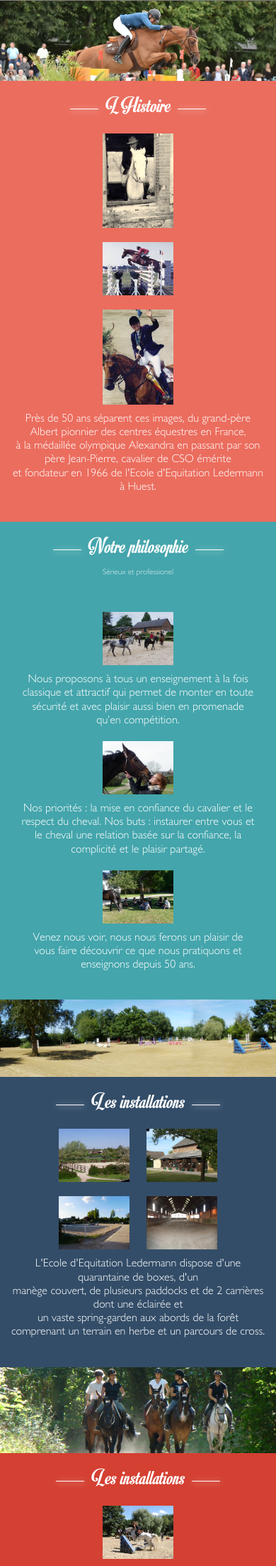
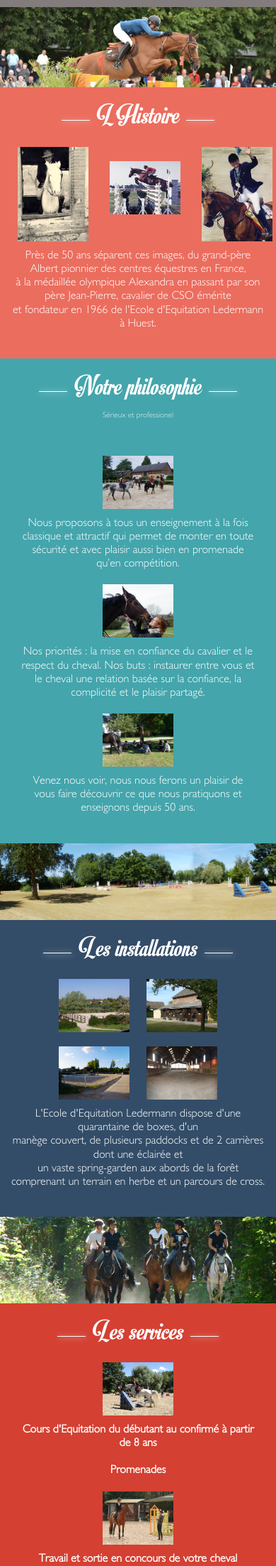
Before and after one commit to Stevensc92/equitation, a PHP site: page / in a window 390 px wide. Shown: the part 994-3200 px from the top of the page at 71% size. Run offline with PHP 8.4, Linux system fonts and the light colour scheme; some libraries are stand-ins or nearby versions.

Commit message:
update responsive v0.9.5

```diff
--- a/Public/css/style.css
+++ b/Public/css/style.css
@@ -232,6 +232,13 @@
 	background: #000;
 }
 
+#evreux a
+{
+	color: inherit;
+	font-weight: bold;
+	text-decoration: underline;
+}
+
 #evreux .details,
 #evreux .details img
 {
@@ -283,6 +290,16 @@
     {
         width: 15px;
     }
+
+	#evreux .maps
+	{
+		width: 350px;
+	}
+
+	#famille div.img-center:nth-child(2) > .img-mobile
+	{
+		margin-top: 30px;
+	}
 }
 
 @media (max-width: 400px)
@@ -294,9 +311,7 @@
 }
 
 @media (min-width: 768px)
-{
-	.navbar-toggle
-	{
+{12
 		display: block;
 		position: absolute;
 		right: 0;
@@ -314,8 +329,13 @@
 
 	#evreux .maps
 	{
-		width: 300px;
+		width: 400px;
 		height: auto;
+	}
+
+	#famille div.img-center:nth-child(2) > .img-mobile
+	{
+		margin-top: 30px;
 	}
 }
 
@@ -364,8 +384,13 @@
 
 	#evreux .maps
 	{
-		width: 400px;
+		width: 500px;
 		height: auto;
+	}
+
+	#famille div.img-center:nth-child(2) > .img-mobile
+	{
+		margin-top: 45px;
 	}
 }
 
--- a/Public/index.php
+++ b/Public/index.php
@@ -29,7 +29,7 @@
 					<span class="icon-bar"></span>
 				</button>
 				<a class="navbar-brand" href="#">
-					<img src="./img/logo.png" id="header-logo"/>
+					<img src="./img/logo.png" id="header-logo" alt="Logo de l'école"/>
 				</a>
 			</div>
 
@@ -53,7 +53,7 @@
 
 	<main id="container">
 		<div id="home">
-			<img src="./img/ecole.jpg" class="image-background" />
+			<img src="./img/ecole.jpg" class="image-background" alt="Aperçu de l'école"/>
 		</div>
 
 		<div id="school" class="container">
@@ -117,13 +117,13 @@
 			</div>
 
 			<div class="row">
-				<div class="col-xs-12 col-sm-12 col-md-4 img-center">
+				<div class="col-xs-4 col-sm-4 col-md-4 img-center">
 					<img src="./img/grand_pere_cheval.jpg" class="img-mobile" alt="Grand père sur un cheval"/>
 				</div>
-				<div class="col-xs-12 col-sm-12 col-md-4 img-center">
+				<div class="col-xs-4 col-sm-4 col-md-4 img-center">
 					<img src="./img/saut_obstacle.jpg" class="img-mobile" alt="Saut d'obstacle" />
 				</div>
-				<div class="col-xs-12 col-sm-12 col-md-4 img-center">
+				<div class="col-xs-4 col-sm-4 col-md-4 img-center">
 					<img src="./img/alexandra_celebration.jpg" class="img-mobile" alt="Alexandre Ledermann" />
 				</div>
 			</div>
@@ -263,11 +263,11 @@
 		<div id="service" class="container">
 			<div class="row">
 				<div class="title-section">
-					<h3 class="title">Les installations</h3>
+					<h3 class="title">Les services</h3>
 				</div>
 			</div>
 
-			<div class="row col-md-4">
+			<div class="row col-md-4 col-lg-4">
 				<div class="col-xs-12 col-sm-12 img-center">
 					<img
 						class="img-mobile"
@@ -284,7 +284,7 @@
 				</div>
 			</div>
 
-			<div class="row col-md-4">
+			<div class="row col-md-4 col-lg-4">
 				<div class="col-xs-12 col-sm-12 img-center">
 					<img
 						class="img-mobile"
@@ -302,7 +302,7 @@
 				</div>
 			</div>
 
-			<div class="row col-md-4">
+			<div class="row col-md-4 col-lg-4">
 				<div class="col-xs-12 col-sm-12 img-center">
 					<img
 						class="img-mobile"
@@ -334,8 +334,8 @@
 			</div>
 
 			<div class="row">
-				<div class="col-md-2"></div>
-				<div class="col-xs-12 col-sm-12 col-md-4">
+				<div class="col-xs-1 col-sm-2 col-md-1 col-lg-2"></div>
+				<div class="col-xs-10 col-sm-10 col-md-4 col-lg-4">
 					<ul class="tarif_ul">
 						<li>Leçons et balades à partir de : <br><span class="bold">22 € / l'heure</span> (tarif adhérent)<br>
 						<span class="bold">36 € / l'heure</span> (tarif non adhérent) </li>
@@ -343,8 +343,8 @@
 						<li>Coaching CSO personnalisé avec <br><span class="bold">Jean-Pierre ou Alexandra Ledermann</span> :<br> nous consulter</li>
 					</ul>
 				</div>
-
-				<div class="col-xs-12 col-sm-12 col-md-6">
+				<div class="col-xs-2 col-sm-2 hidden-md"></div>
+				<div class="col-xs-10 col-sm-10 col-md-6 col-lg-6">
 					<img src="./img/cheval_bisou.png" alt="Bisous de cheval" class="img-responsive" />
 				</div>
 			</div>
@@ -374,8 +374,8 @@
 			</div>
 
 			<div class="row">
-				<div class="col-xs-12 col-sm-12 col-md-6"></div>
-				<div class="col-xs-12 col-sm-12 col-md-6">
+				<div class="col-xs-12 col-sm-2 col-md-6"></div>
+				<div class="col-xs-12 col-sm-10 col-md-6">
 					<div class="sub_maps">
 						<span class="localisation">
 							<img src="./img/icone_localisation.png" alt="Localisation" /> <span class="txt">2 Rue de Fauville<br> 27930 HUEST</span>
@@ -386,7 +386,7 @@
 						</span>
 						<span class="number">
 							<img src="./img/icone_tel.png" alt="Telephone" />
-							<span class="txt">Tél : <a href="callto:0227341742">02 27 34 17 42</a></span>
+							<span class="txt">Tél : <a href="tel:0227341742">02 27 34 17 42</a></span>
 						</span>
 					</div>
 				</div>
```
